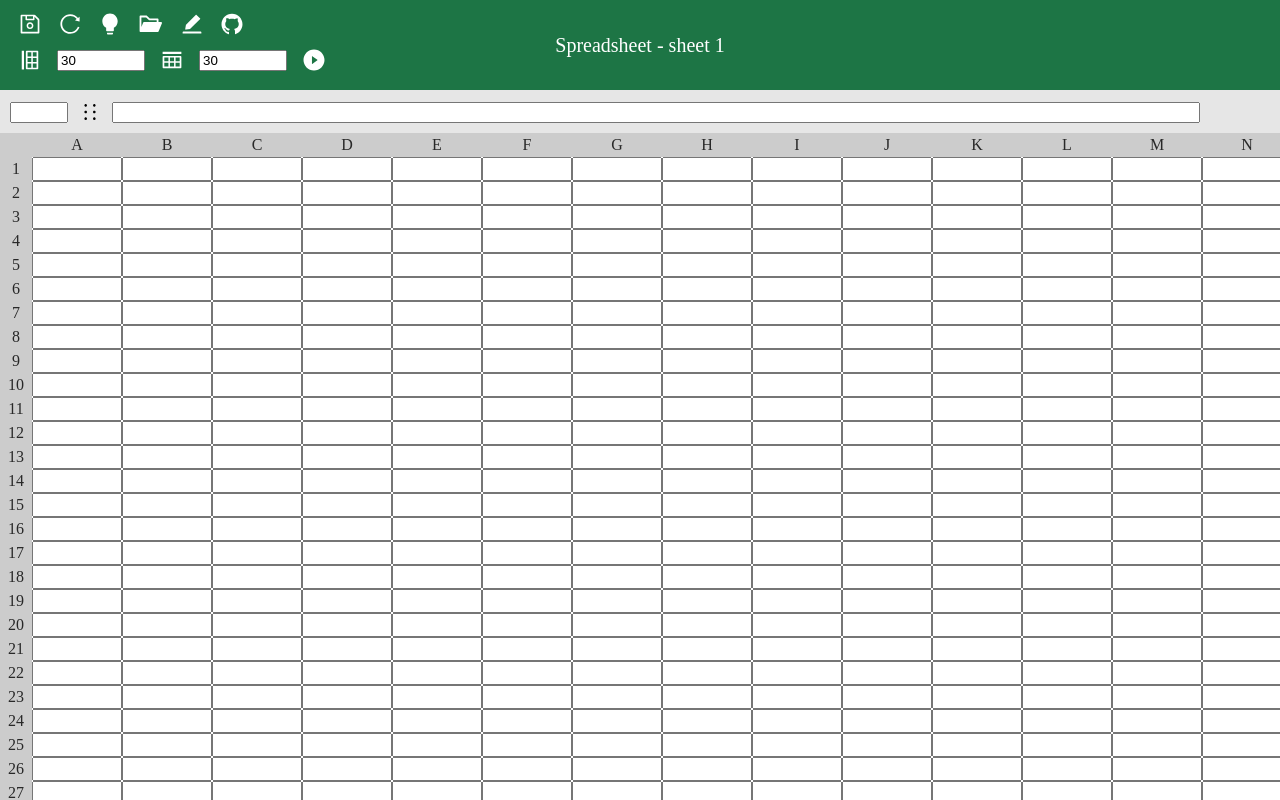
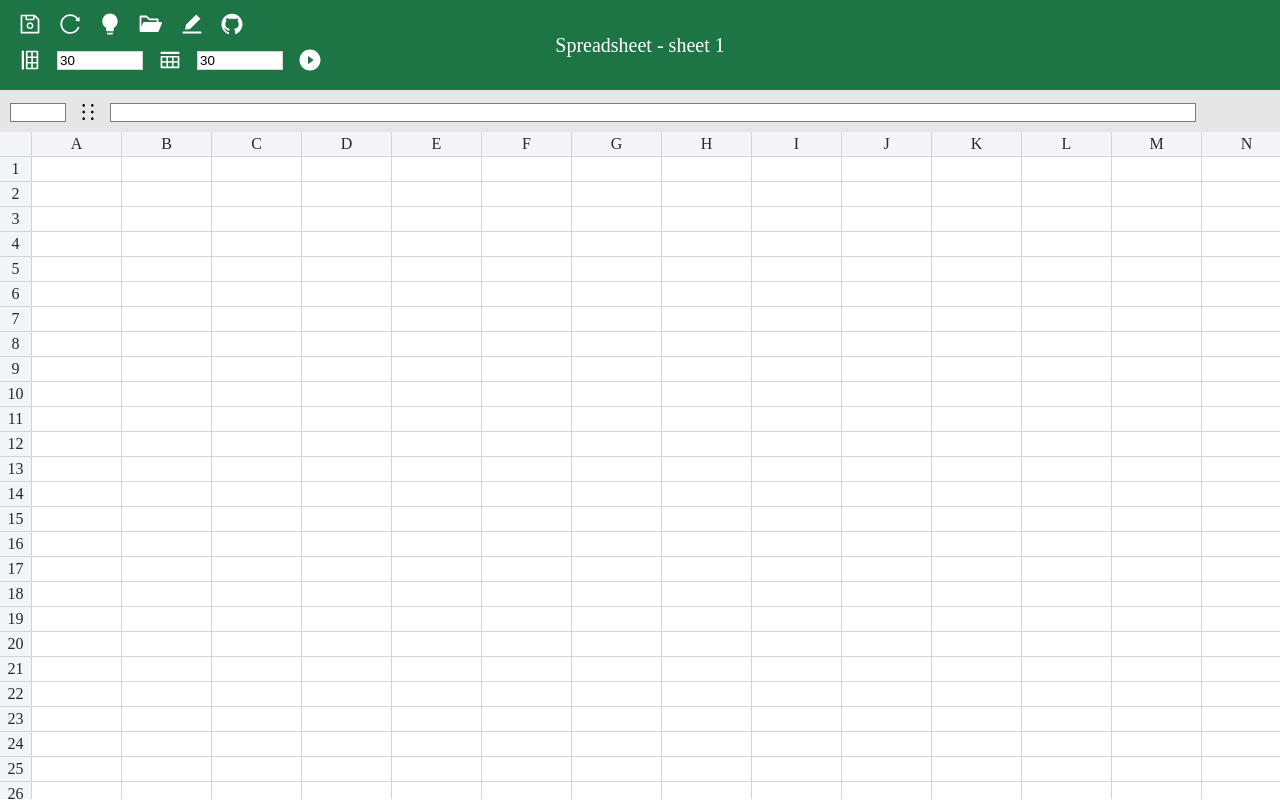
Before and after one commit to anhminh10a2hoa/spreadsheet-fetch, a React (Vite) app: page / in a window 1280 px wide. Built offline with nearby package versions, Linux system fonts and the light colour scheme.

Commit message:
border style

```diff
--- a/src/components/Cell.tsx
+++ b/src/components/Cell.tsx
@@ -19,7 +19,8 @@ enum KeyCode {
   UP = "ArrowUp",
   DOWN = "ArrowDown",
   LEFT = "ArrowLeft",
-  RIGHT = "ArrowRight"
+  RIGHT = "ArrowRight",
+  ENTER = "Enter"
 }
 
 type CallbackType = (...args: any) => void
@@ -56,12 +57,12 @@ const Cell: React.FC<CellProps> = ({
 
   function keyDownEvent(event: React.KeyboardEvent<HTMLInputElement>){
     let eventKey: string = event.key;
-    if(eventKey === KeyCode.DOWN || eventKey === KeyCode.UP || eventKey === KeyCode.LEFT || eventKey === KeyCode.RIGHT){
+    if(eventKey === KeyCode.DOWN || eventKey === KeyCode.UP || eventKey === KeyCode.LEFT || eventKey === KeyCode.RIGHT || eventKey === KeyCode.ENTER){
       let currentInputId: string = rowIndex+columnName;
       let afterInputId: string = "";
       let endOfSheet: boolean = false;
 
-      if(eventKey === KeyCode.DOWN){
+      if(eventKey === KeyCode.DOWN || eventKey === KeyCode.ENTER){
         let newRowIndex = rowIndex + 1;
         if(newRowIndex < numOfRow)
           afterInputId = newRowIndex + columnName;
--- a/src/components/Sheet.tsx
+++ b/src/components/Sheet.tsx
@@ -125,7 +125,7 @@ const Sheet: React.FC<SheetProps> = ({ numberOfRows, numberOfColumns, getData, s
       if (cellContent) {
         if (cellContent?.charAt(0) === "=") {
           // This regex converts = "A1+A2" to ["A1","+","A2"]
-          const expression: Array<string> = cellContent.substr(1).split(/([+*-\/])/g);
+          const expression: Array<string> = cellContent.replaceAll(' ','').substr(1).split(/([+*-\/])/g);
           let subStitutedExpression: string = "";
           expression.forEach((item:any) => {
             // Regex to test if it is of form alphabet followed by number ex: A1
--- a/src/styles.ts
+++ b/src/styles.ts
@@ -113,6 +113,12 @@ export const InputWrapper = styled.div`
 export const NumberInput = styled.input`
   margin: 7px;
   width: 80px;
+  border: 1px solid #d4d4d4;
+  :focus {
+    border: 1px solid #4B89D1;
+    outline: none;
+    background-color: #e7f2f8;
+  }
 `;
 
 export const Header = styled.div`
@@ -120,17 +126,25 @@ export const Header = styled.div`
   color: #282828;
   padding: 4px;
   text-align: center;
+  background-color: #F4F5F8;
+  border: none;
+  border-bottom: .1px solid #d4d4d4;
+  border-right: .1px solid #d4d4d4;
 `;
 
 export const Input = styled.input`
   resize: both;
   overflow: auto;
   padding: 0 4px;
+  border: none;
+  border-bottom: .1px solid #d4d4d4;
+  border-right: .1px solid #d4d4d4;
   :not(:focus) {
     text-align: right;
   }
   :focus {
-    border: 1px solid #1581ba;
+    border: 2px solid #4b89d1;
+    outline: none;
     background-color: #e7f2f8;
   }
 `;
@@ -148,11 +162,23 @@ export const InputExtensionContainer = styled.div`
 
 export const TextInput = styled.input`
   width: calc(100vw - 200px);
+  border: .1px solid #7a7a7a;
+  :focus {
+    border: 1px solid #4B89D1;
+    outline: none;
+    background-color: #e7f2f8;
+  }
 `
 
 export const IndexInput = styled.input`
   width: 50px;
   margin-right: 10px;
+  border: .1px solid #7a7a7a;
+  :focus {
+    border: 1px solid #4B89D1;
+    outline: none;
+    background-color: #e7f2f8;
+  }
 `
 
 export const BarrierIcon = styled(AiOutlineHolder)`
```
